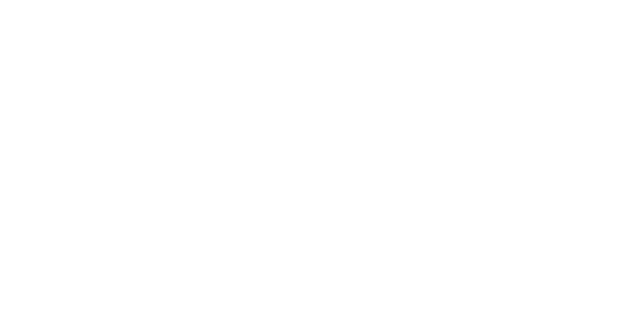
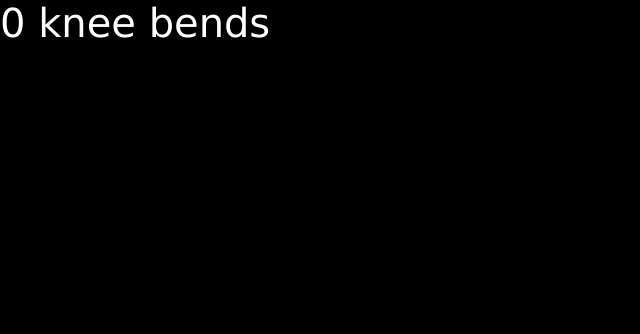
Before and after one commit to mgechev/movement.js, a plain HTML site: page demos/knee-bends-demo/index.html in a window 1280 px wide. Shown: the whole page, without its empty margins (0-640 px from the left). Drawn offline with Linux system fonts and the light colour scheme.

Commit message:
Styles in the knee bends demo fixed

```diff
--- a/demos/knee-bends-demo/index.html
+++ b/demos/knee-bends-demo/index.html
@@ -3,14 +3,22 @@
 <head>
 <title>Knee bends</title>
 <style>
+body {
+  background-color: #000;
+}
 #label {
     color: #fff;
-    font-size: 20px;
+    font-size: 40px;
+    font-family: Verdana;
+    position: absolute;
+    top: 0px;
+    left: 0px;
+    z-index: 2000;
 }
 </style>
 </head>
 <body>
-<div id="label"><span id="count"></span> knee bends</div>
+<div id="label"><span id="count">0</span> knee <span id="bends">bends</span></div>
 <script src="../../src/movement.js"></script>
 <script>
 (function () {
@@ -31,6 +39,7 @@
         } else if (moves.STAND === m && squat) {
             count += 1;
             document.getElementById('count').innerHTML = count;
+            document.getElementById('bends').innerHTML = (count === 1) ? 'bend' : 'bends';
             squat = false;
         }
     }
```
Also changed, not shown: src/movement.js (+0 -26 lines).
